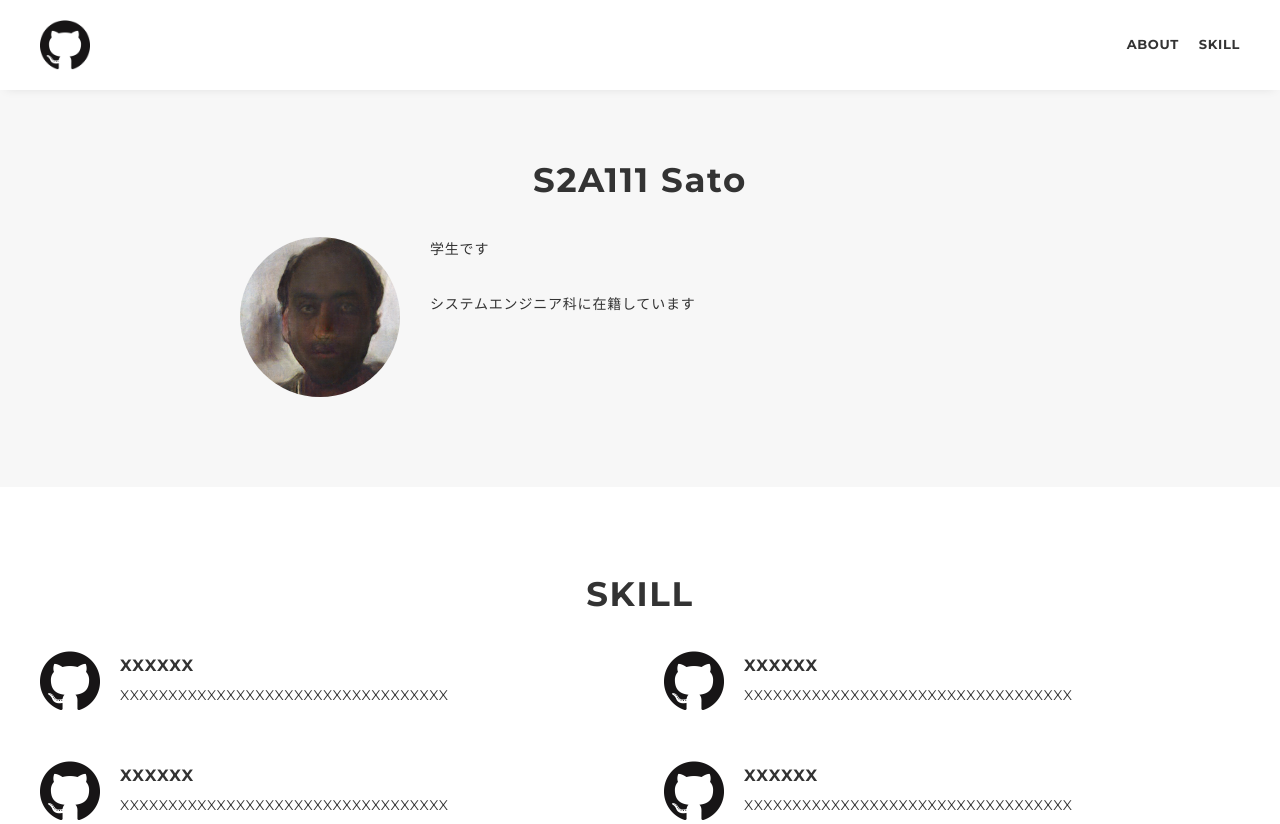
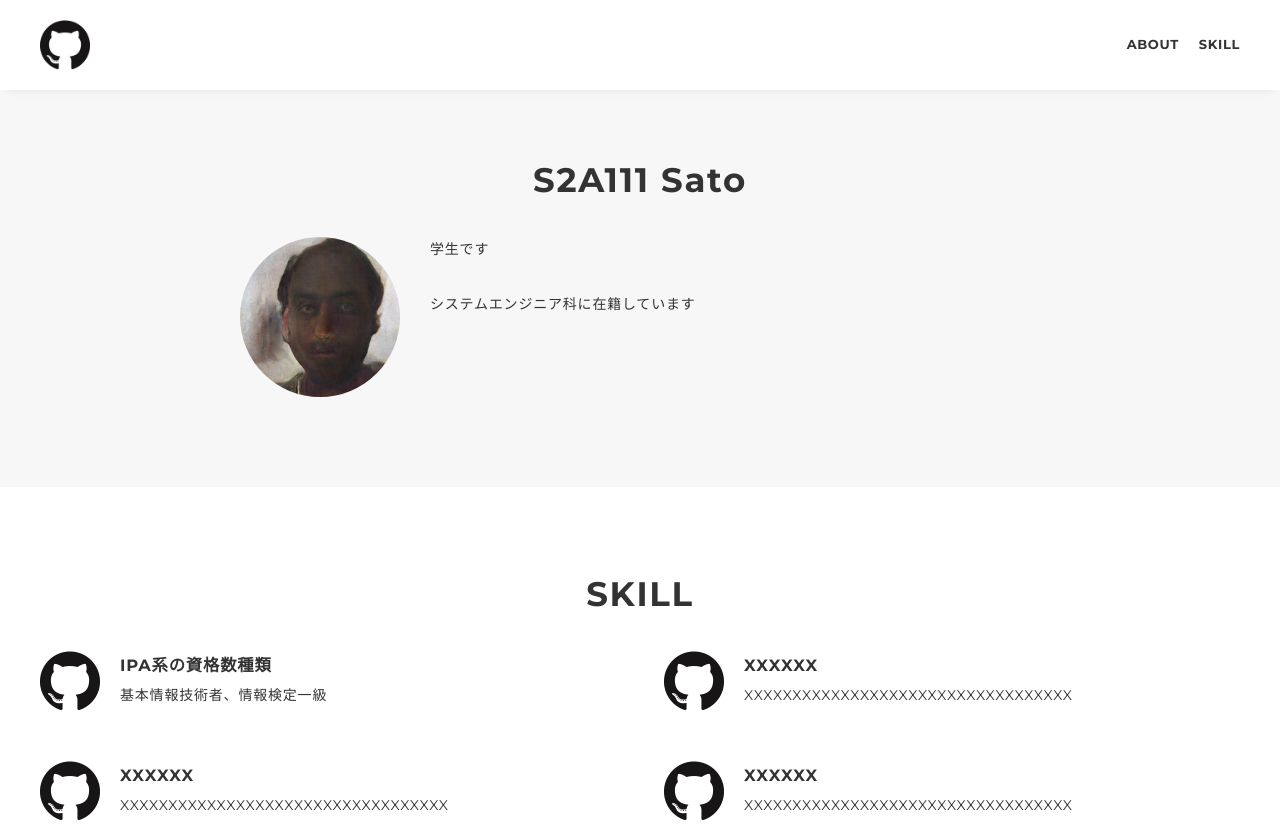
Before and after one commit to TackSato/portfolio, a plain HTML site: page docs/index.html in a window 1280 px wide. Shown: the top 824 px of the page. Drawn offline with nearby package versions, Linux system fonts and the light colour scheme.

Commit message:
反映されてくれ頼む

```diff
--- a/docs/index.html
+++ b/docs/index.html
@@ -66,8 +66,8 @@
 								<img src="img/github.png" alt="logo" />
 							</p>
 							<div class="skill-body">
-								<h3 class="skill-name">XXXXXX</h3>
-								<p class="skill-text">XXXXXXXXXXXXXXXXXXXXXXXXXXXXXXXXXX</p>
+								<h3 class="skill-name">IPA系の資格数種類</h3>
+								<p class="skill-text">基本情報技術者、情報検定一級</p>
 							</div>
 						</div>
 						<div class="skill-item">
```
